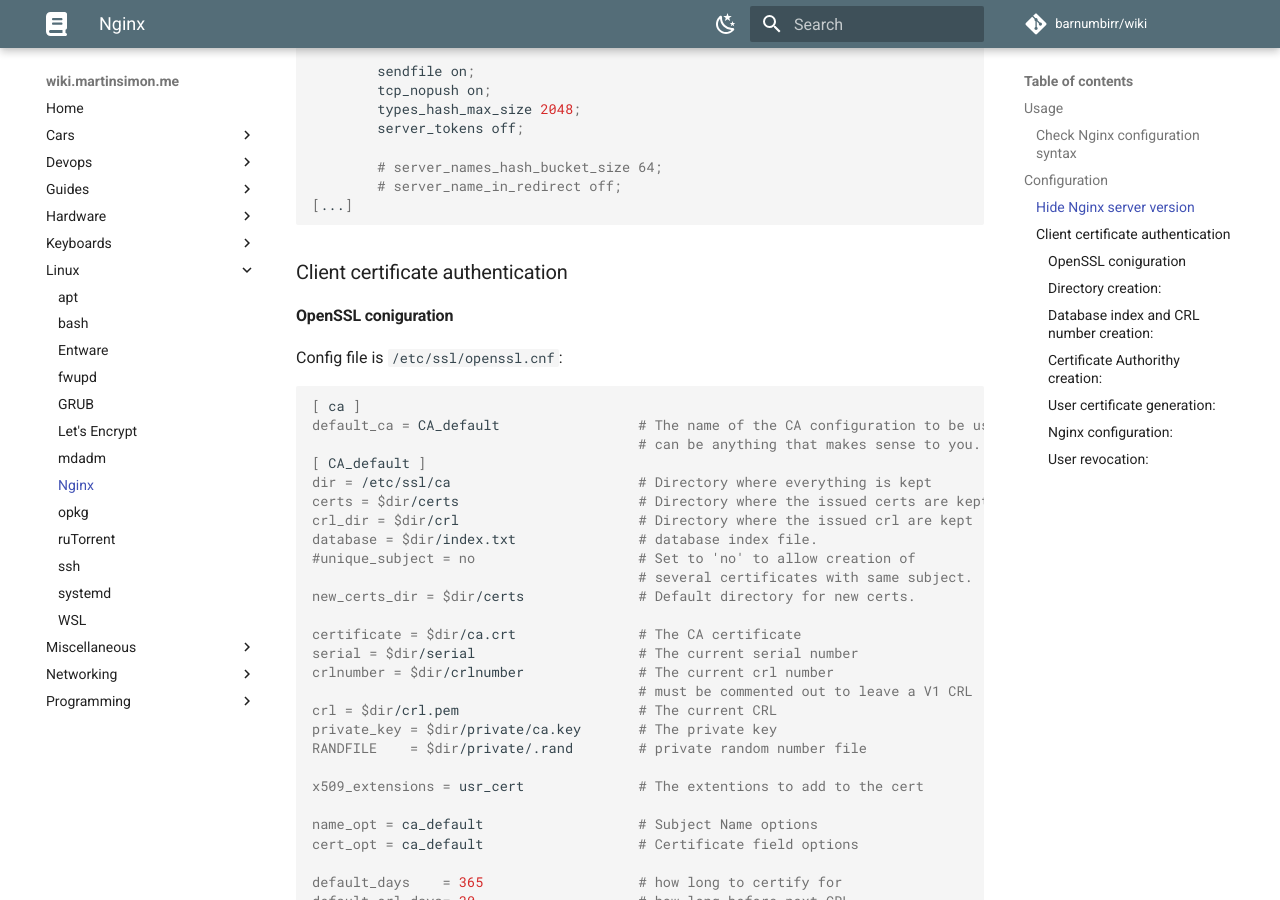
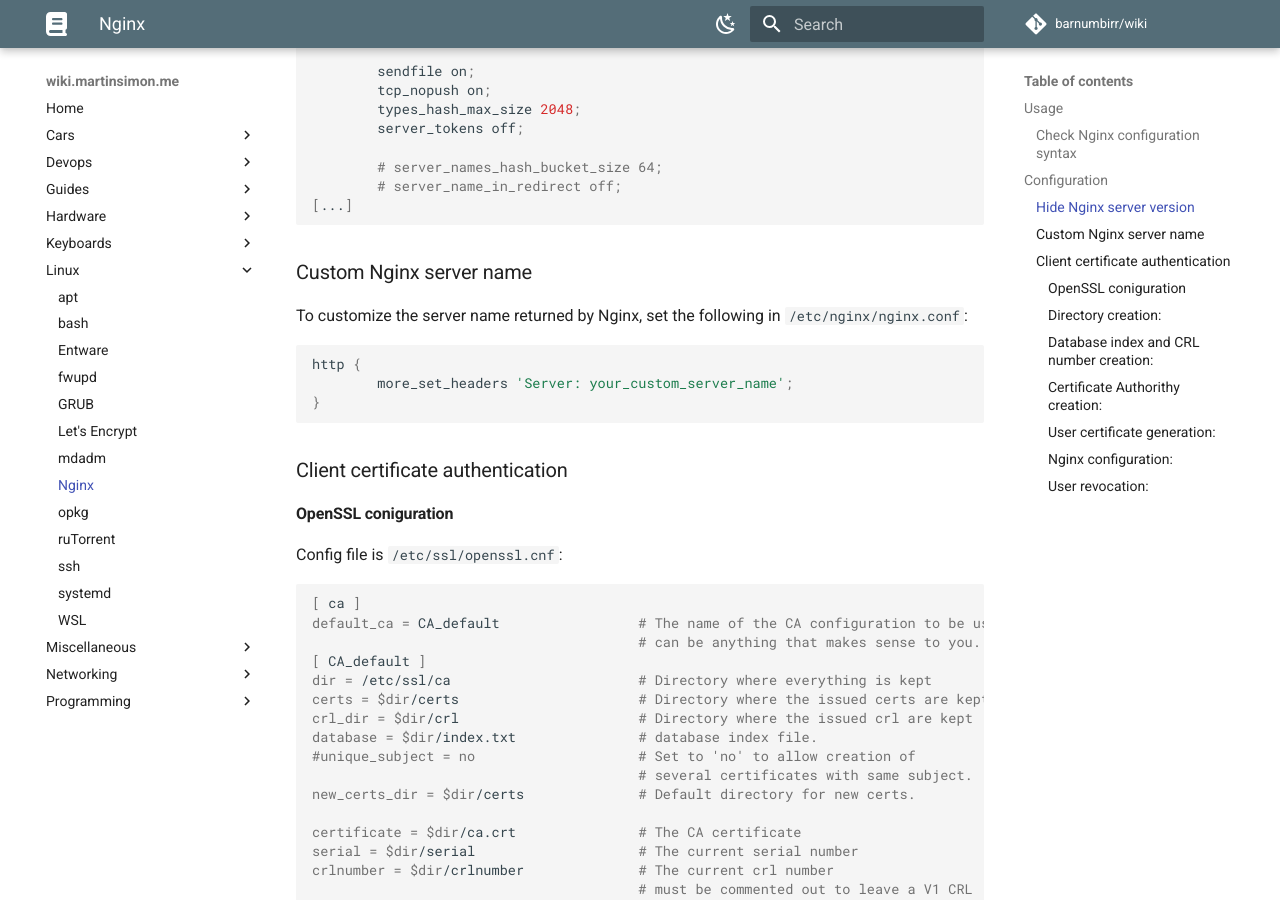
Before and after one commit to barnumbirr/wiki, an MkDocs documentation site: the page built from docs/linux/nginx.md, in a window 1280 px wide and 900 px high, scrolled down 767 px. Built offline with MkDocs 1.6.1 and Material for MkDocs 9.7.7, drawn with Linux system fonts in a browser that asks for light colours; comment, search, counter and statistics services are not loaded.

Commit message:
custom Nginx server name

````diff
--- a/docs/linux/nginx.md
+++ b/docs/linux/nginx.md
@@ -44,6 +44,17 @@ http {
         # server_names_hash_bucket_size 64;
         # server_name_in_redirect off;
 [...]
+```
+
+### Custom Nginx server name
+
+To customize the server name returned by Nginx, set the following in
+`/etc/nginx/nginx.conf`:
+
+```bash
+http {
+        more_set_headers 'Server: your_custom_server_name';
+}
 ```
 
 ### Client certificate authentication
````
